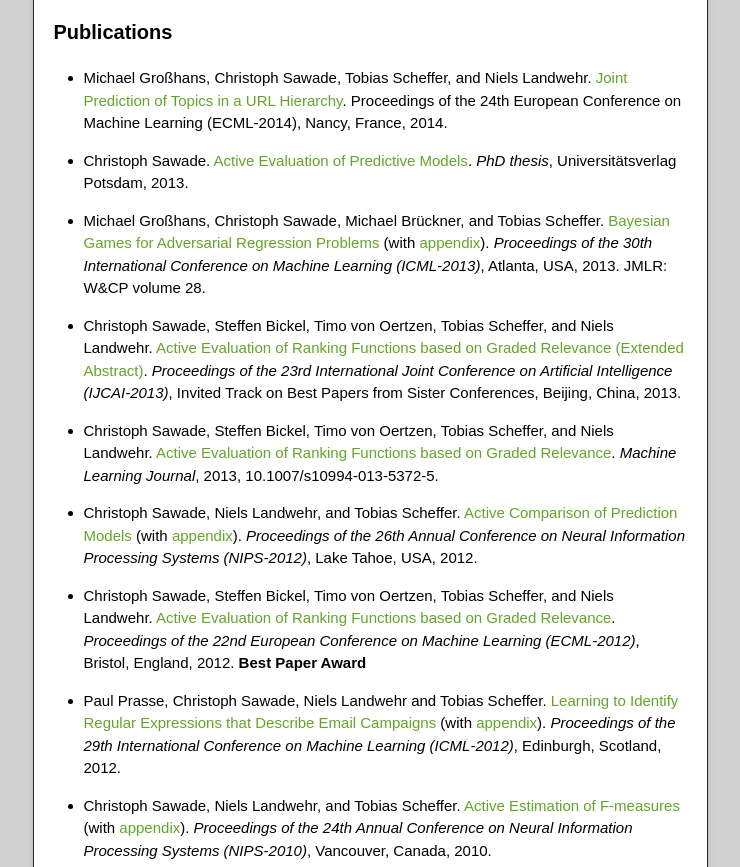
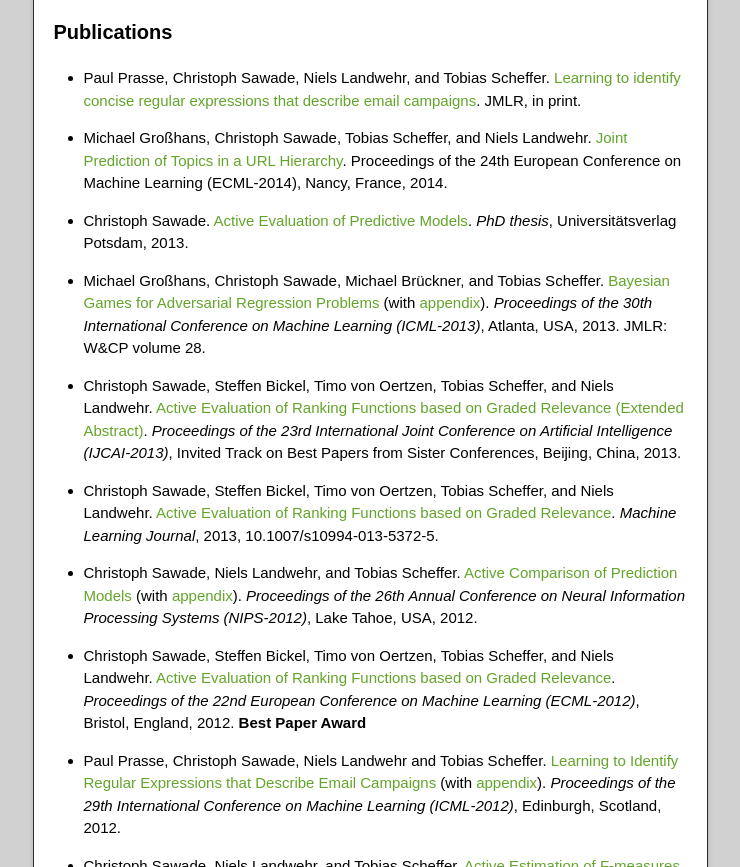
Before and after one commit to BigCrunsh/BigCrunsh.github.io, a plain HTML site: page index.html in a window 1280 px wide. Shown: the part 1194-2061 px from the top of the page, without its empty margins (270-1010 px from the left). Drawn offline with nearby package versions, Linux system fonts and the light colour scheme.

Commit message:
Update index.html

```diff
--- a/index.html
+++ b/index.html
@@ -66,6 +66,7 @@
 <a name="publications" class="anchor" href="#publications"><span class="octicon octicon-link"></span></a>Publications</h3>
 
 <ul>
+<li><p>Paul Prasse, Christoph Sawade, Niels Landwehr, and Tobias Scheffer. <a href="http://www.cs.uni-potsdam.de/ml/publications/prasse15a.pdf">Learning to identify concise regular expressions that describe email campaigns</a>. JMLR, in print. </p></li>
 <li><p>Michael Großhans, Christoph Sawade, Tobias Scheffer, and Niels Landwehr. <a href="http://www.cs.uni-potsdam.de/ml/publications/ecml2014-joint-topic.pdf">Joint Prediction of Topics in a URL Hierarchy</a>. Proceedings of the 24th European Conference on Machine Learning (ECML-2014), Nancy, France, 2014. </p></li>
 <li><p>Christoph Sawade. <a href="http://nbn-resolving.de/urn:nbn:de:kobv:517-opus-65583">Active Evaluation of Predictive Models</a>. <em>PhD thesis</em>, Universitätsverlag Potsdam, 2013.</p></li>
 <li><p>Michael Großhans, Christoph Sawade, Michael Brückner, and Tobias Scheffer. <a href="http://cs.uni-potsdam.de/ml/publications/icml2013-bayesian-games.pdf">Bayesian Games for Adversarial Regression Problems</a> (with <a href="http://cs.uni-potsdam.de/ml/publications/icml2013-bayesian-games-appendix.pdf">appendix</a>). <em>Proceedings of the 30th International Conference on Machine Learning (ICML-2013)</em>, Atlanta, USA, 2013. JMLR: W&amp;CP volume 28.</p></li>
```
